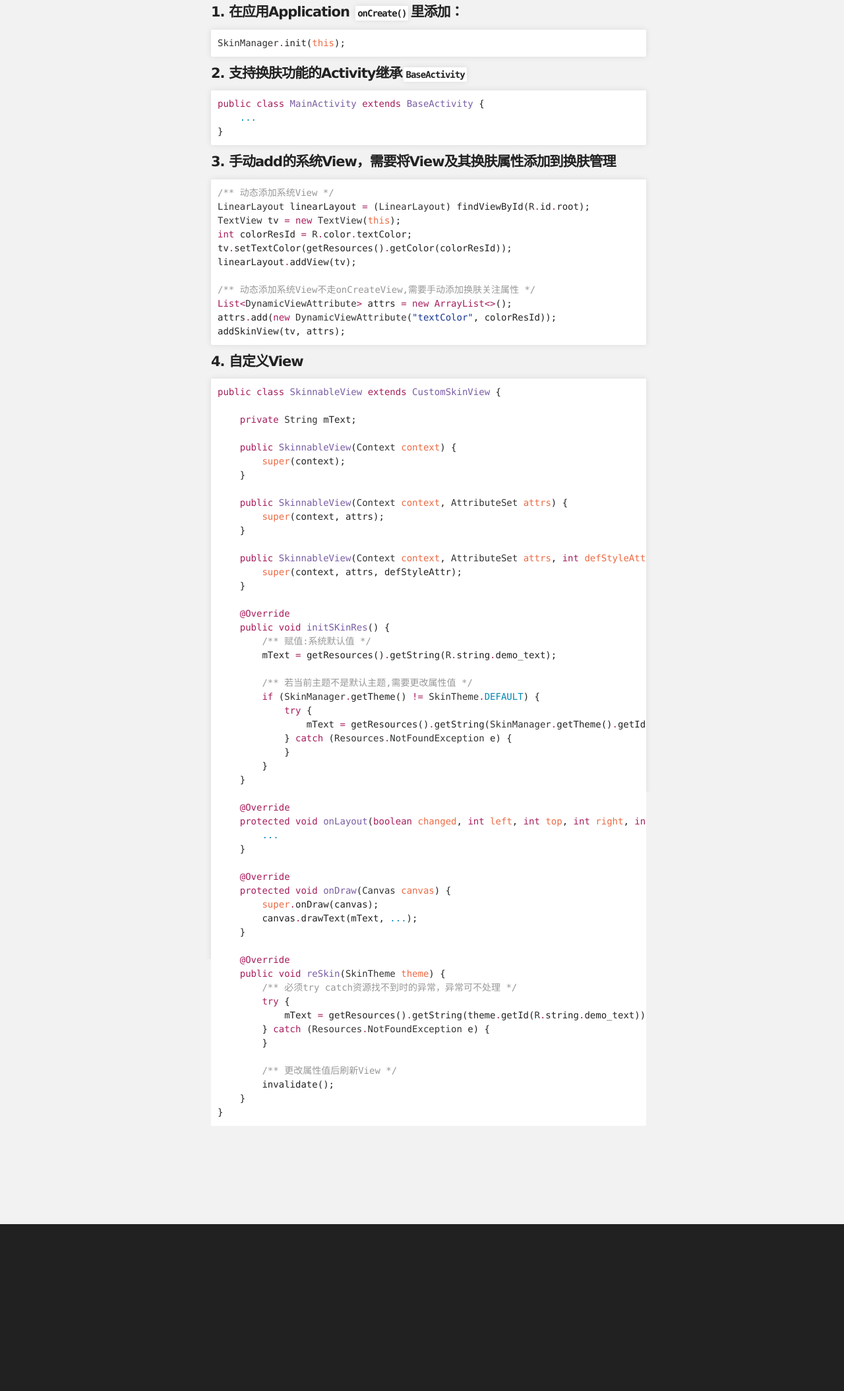
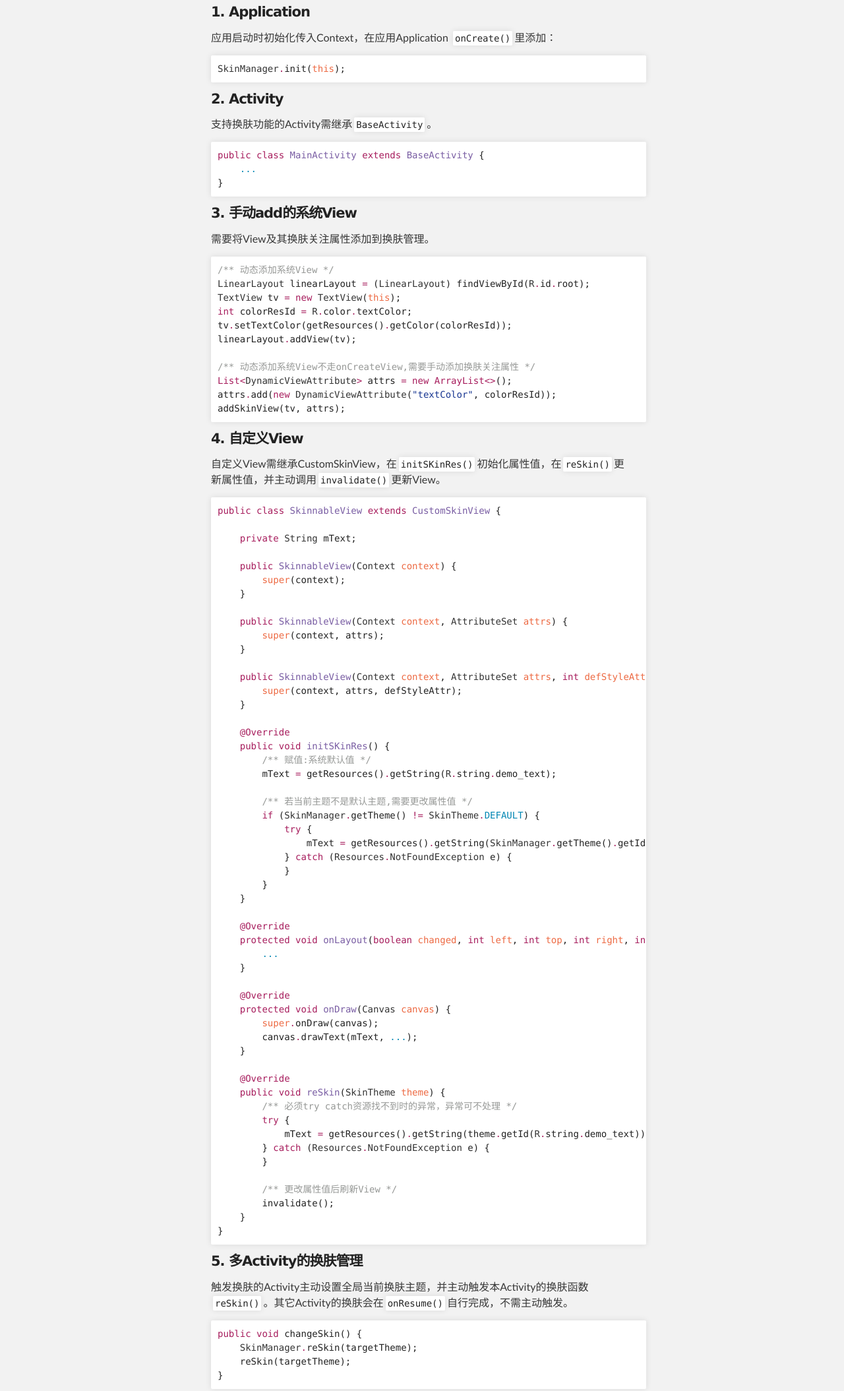
Before and after one commit to fengshenzhu/Reskin1, a plain HTML site: page index.html in a window 1280 px wide. Shown: the part 325-2434 px from the top of the page at 66% size. Before the commit the page ends 2181 px from the top, so only its background shows below. Drawn offline with Linux system fonts and the light colour scheme.

```diff
--- a/index.html
+++ b/index.html
@@ -35,20 +35,25 @@
 <a id="使用方法" class="anchor" href="#%E4%BD%BF%E7%94%A8%E6%96%B9%E6%B3%95" aria-hidden="true"><span aria-hidden="true" class="octicon octicon-link"></span></a>使用方法</h2>
 
 <h4>
-<a id="1-在应用application-oncreate里添加" class="anchor" href="#1-%E5%9C%A8%E5%BA%94%E7%94%A8application-oncreate%E9%87%8C%E6%B7%BB%E5%8A%A0" aria-hidden="true"><span aria-hidden="true" class="octicon octicon-link"></span></a>1. 在应用Application <code>onCreate()</code>里添加：</h4>
+<a id="1-application" class="anchor" href="#1-application" aria-hidden="true"><span aria-hidden="true" class="octicon octicon-link"></span></a>1. Application</h4>
+
+<p>应用启动时初始化传入Context，在应用Application <code>onCreate()</code>里添加：</p>
 
 <div class="highlight highlight-source-java"><pre><span class="pl-smi">SkinManager</span><span class="pl-k">.</span>init(<span class="pl-v">this</span>);</pre></div>
 
 <h4>
-<a id="2-支持换肤功能的activity继承baseactivity" class="anchor" href="#2-%E6%94%AF%E6%8C%81%E6%8D%A2%E8%82%A4%E5%8A%9F%E8%83%BD%E7%9A%84activity%E7%BB%A7%E6%89%BFbaseactivity" aria-hidden="true"><span aria-hidden="true" class="octicon octicon-link"></span></a>2. 支持换肤功能的Activity继承<code>BaseActivity</code>
-</h4>
+<a id="2-activity" class="anchor" href="#2-activity" aria-hidden="true"><span aria-hidden="true" class="octicon octicon-link"></span></a>2. Activity</h4>
+
+<p>支持换肤功能的Activity需继承<code>BaseActivity</code>。</p>
 
 <div class="highlight highlight-source-java"><pre><span class="pl-k">public</span> <span class="pl-k">class</span> <span class="pl-en">MainActivity</span> <span class="pl-k">extends</span> <span class="pl-e">BaseActivity</span> {
     <span class="pl-c1">...</span>
 }</pre></div>
 
 <h4>
-<a id="3-手动add的系统view需要将view及其换肤属性添加到换肤管理" class="anchor" href="#3-%E6%89%8B%E5%8A%A8add%E7%9A%84%E7%B3%BB%E7%BB%9Fview%E9%9C%80%E8%A6%81%E5%B0%86view%E5%8F%8A%E5%85%B6%E6%8D%A2%E8%82%A4%E5%B1%9E%E6%80%A7%E6%B7%BB%E5%8A%A0%E5%88%B0%E6%8D%A2%E8%82%A4%E7%AE%A1%E7%90%86" aria-hidden="true"><span aria-hidden="true" class="octicon octicon-link"></span></a>3. 手动add的系统View，需要将View及其换肤属性添加到换肤管理</h4>
+<a id="3-手动add的系统view" class="anchor" href="#3-%E6%89%8B%E5%8A%A8add%E7%9A%84%E7%B3%BB%E7%BB%9Fview" aria-hidden="true"><span aria-hidden="true" class="octicon octicon-link"></span></a>3. 手动add的系统View</h4>
+
+<p>需要将View及其换肤关注属性添加到换肤管理。</p>
 
 <div class="highlight highlight-source-java"><pre><span class="pl-c">/** 动态添加系统View */</span>
 <span class="pl-smi">LinearLayout</span> linearLayout <span class="pl-k">=</span> (<span class="pl-smi">LinearLayout</span>) findViewById(<span class="pl-smi">R</span><span class="pl-k">.</span>id<span class="pl-k">.</span>root);
@@ -64,6 +69,8 @@
 
 <h4>
 <a id="4-自定义view" class="anchor" href="#4-%E8%87%AA%E5%AE%9A%E4%B9%89view" aria-hidden="true"><span aria-hidden="true" class="octicon octicon-link"></span></a>4. 自定义View</h4>
+
+<p>自定义View需继承CustomSkinView，在<code>initSKinRes()</code>初始化属性值，在<code>reSkin()</code>更新属性值，并主动调用<code>invalidate()</code>更新View。</p>
 
 <div class="highlight highlight-source-java"><pre><span class="pl-k">public</span> <span class="pl-k">class</span> <span class="pl-en">SkinnableView</span> <span class="pl-k">extends</span> <span class="pl-e">CustomSkinView</span> {
 
@@ -118,6 +125,16 @@
         invalidate();
     }
 }</pre></div>
+
+<h4>
+<a id="5-多activity的换肤管理" class="anchor" href="#5-%E5%A4%9Aactivity%E7%9A%84%E6%8D%A2%E8%82%A4%E7%AE%A1%E7%90%86" aria-hidden="true"><span aria-hidden="true" class="octicon octicon-link"></span></a>5. 多Activity的换肤管理</h4>
+
+<p>触发换肤的Activity主动设置全局当前换肤主题，并主动触发本Activity的换肤函数<code>reSkin()</code>。其它Activity的换肤会在<code>onResume()</code>自行完成，不需主动触发。</p>
+
+<div class="highlight highlight-source-java"><pre><span class="pl-k">public</span> <span class="pl-k">void</span> changeSkin() {
+    <span class="pl-smi">SkinManager</span><span class="pl-k">.</span>reSkin(targetTheme);
+    reSkin(targetTheme);
+}</pre></div>
       </section>
     </div>
 
```
Also changed, not shown: params.json (+1 -1 lines).
